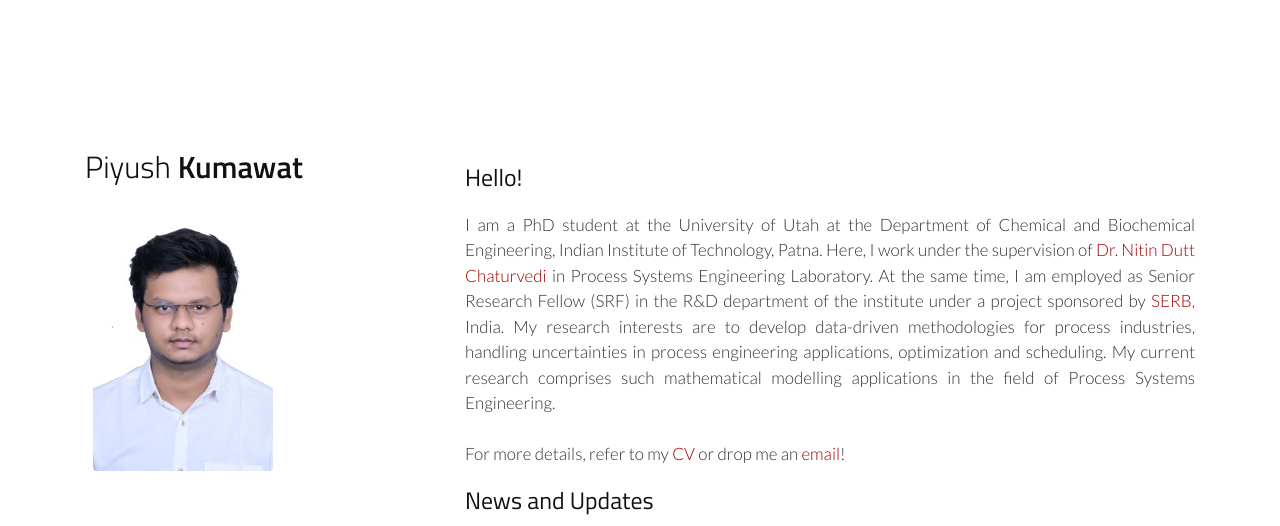
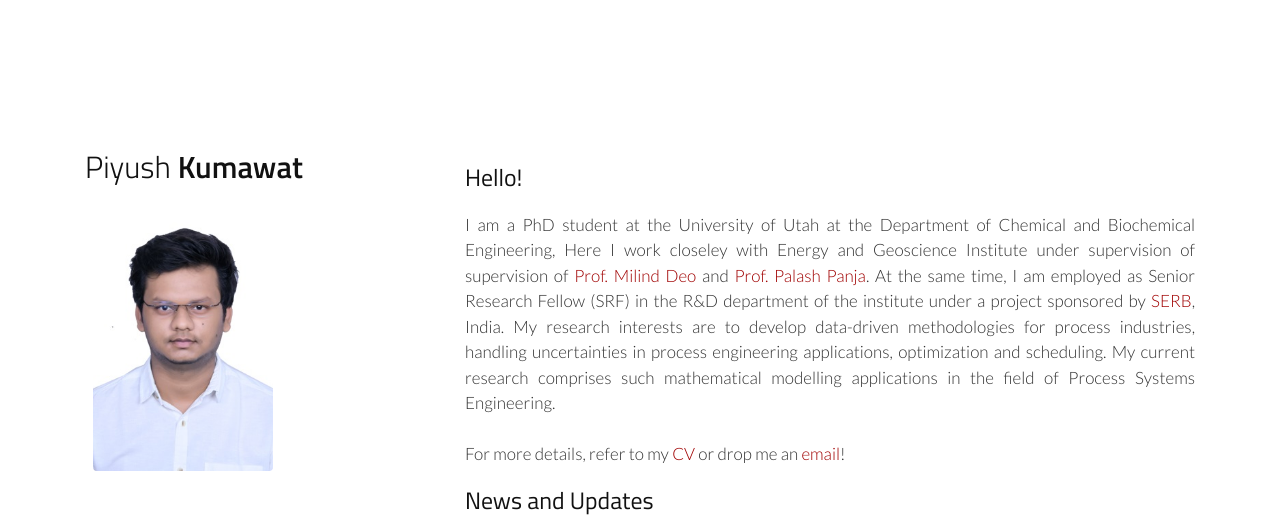
Before and after one commit to piyushKumawat/piyushKumawat.github.io, a plain HTML site: page index.html in a window 1280 px wide. Shown: the top 526 px of the page. Drawn offline with nearby package versions, Linux system fonts and the light colour scheme.

Commit message:
Update index.html

```diff
--- a/index.html
+++ b/index.html
@@ -79,7 +79,7 @@
             <div class="col-md-8 pt-5 about">
 
                     <p class="header pt-3">Hello!</p>
-                    I am a PhD student at the University of Utah at the Department of Chemical and Biochemical Engineering, Indian Institute of Technology, Patna. Here, I work under the supervision of <a class="in-text" href="https://www1.iitp.ac.in/index.php?option=com_content&view=article&id=1478%3Anitin-dutt-chaturvedi&catid=63&Itemid=332/" target="_blank">Dr. Nitin Dutt Chaturvedi</a> in Process Systems Engineering Laboratory. At the same time, I am employed as Senior Research Fellow (SRF) in the R&D department of the institute under a project sponsored by <a class="in-text" href="http://www.serb.gov.in/" target="_blank">SERB</a>, India. My research interests are to develop data-driven methodologies for process industries, handling uncertainties in process engineering applications, optimization and scheduling. My current research comprises such mathematical modelling applications in the field of Process Systems Engineering.  <br><br>
+                    I am a PhD student at the University of Utah at the Department of Chemical and Biochemical Engineering, Here I work closeley with Energy and Geoscience Institute under supervision of supervision of <a class="in-text" href="https://faculty.utah.edu/u0030173-MILIND_DEO/hm/index.hml">Prof. Milind Deo</a> and <a class="in-text" href="https://egi.utah.edu/palash-panja-2/">Prof. Palash Panja</a>. At the same time, I am employed as Senior Research Fellow (SRF) in the R&D department of the institute under a project sponsored by <a class="in-text" href="http://www.serb.gov.in/" target="_blank">SERB</a>, India. My research interests are to develop data-driven methodologies for process industries, handling uncertainties in process engineering applications, optimization and scheduling. My current research comprises such mathematical modelling applications in the field of Process Systems Engineering.  <br><br>
 
                     For more details, refer to my <a class="in-text" href="CV_Piyush.pdf" target="_blank">CV</a> or drop me an <a class="in-text" href="mailto:pkkumawat24@gmail.com">email</a>!
 
```
